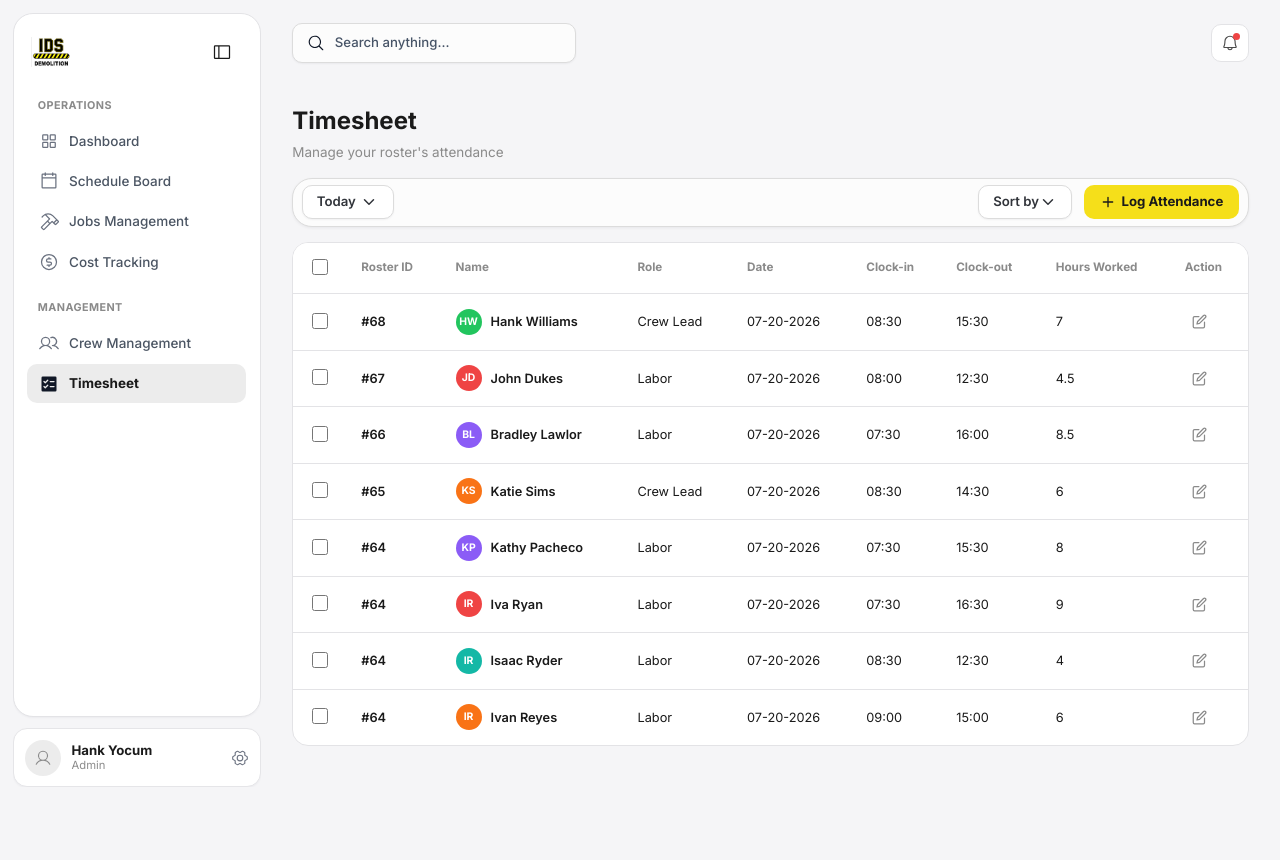
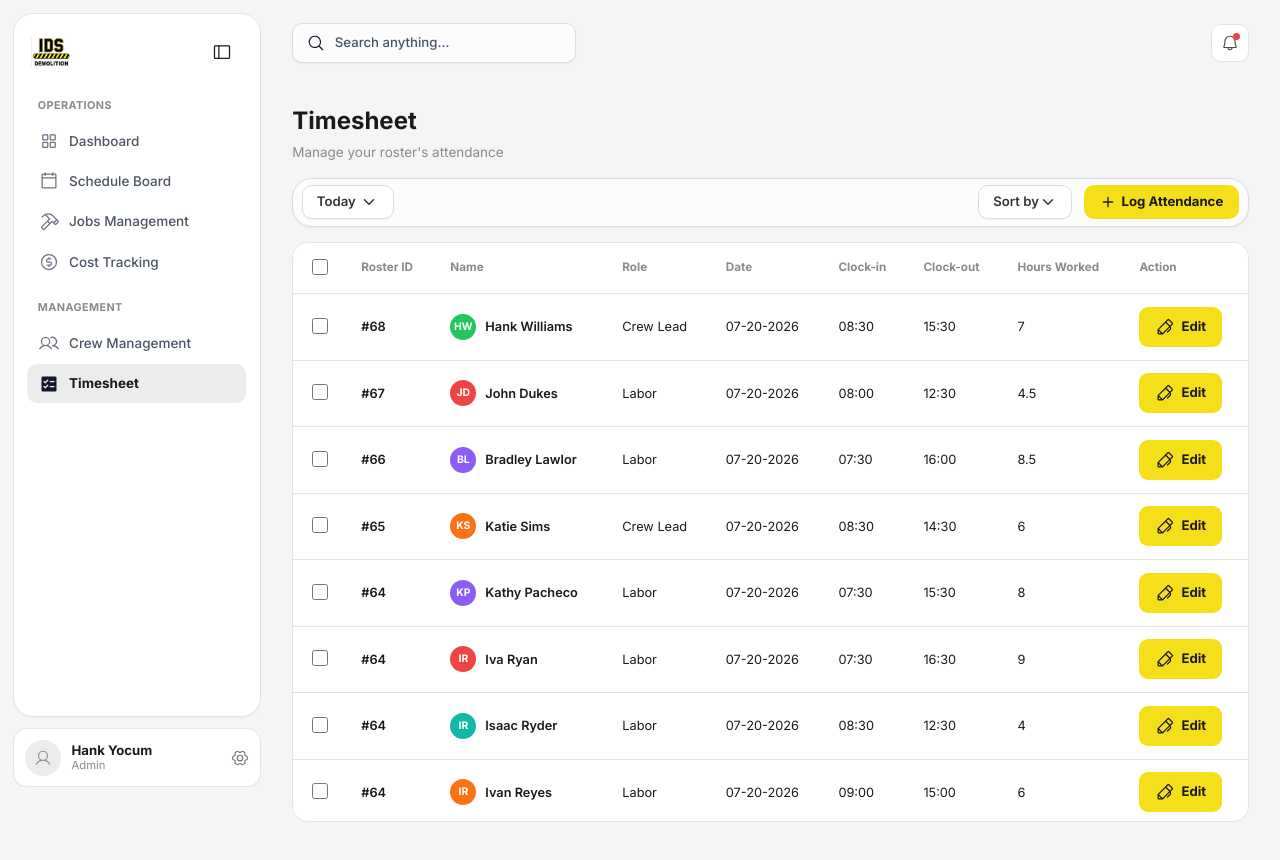
Before and after one commit to App-Stop/ids-web, a React (Vite) app: page /timesheet in a window 1280 px wide. Shown: the top 860 px of the page. Before the commit the page ends 800 px from the top, so only its background shows below. Built offline with nearby package versions, Linux system fonts and the light colour scheme.

Commit message:
Changed action button stylings in timesheet and crew

```diff
--- a/package.json
+++ b/package.json
@@ -16,6 +16,7 @@
     "@phosphor-icons/react": "^2.1.10",
     "react": "^19.2.7",
     "react-dom": "^19.2.7",
+    "react-icons": "^5.7.0",
     "react-router-dom": "^7.18.1"
   },
   "devDependencies": {
--- a/src/pages/Crew.tsx
+++ b/src/pages/Crew.tsx
@@ -1,5 +1,5 @@
 import { useMemo, useRef, useState } from 'react'
-import { ArrowDown } from '@phosphor-icons/react'
+import { ArrowDown, PenIcon } from '@phosphor-icons/react'
 import Sidebar from '../components/dashboard/Sidebar'
 import Topbar from '../components/dashboard/Topbar'
 import { Icon } from '../components/dashboard/icons'
@@ -446,8 +446,9 @@ export default function Crew() {
                       <StatusPill status={row.status} />
                     </td>
                     <td>
-                      <button type="button" className="crew-edit-btn" onClick={() => setFlow({ type: 'editCrew', crew: row })}>
-                        <Icon.Edit width={15} height={15} />
+                      <button type="button" className="btn btn--primary" onClick={() => setFlow({ type: 'editCrew', crew: row })}>
+                        <PenIcon size={20}/>
+                      <p>Edit</p>
                         {row.status === 'Unassigned' && <span className="crew-edit-btn__dot" />}
                       </button>
                     </td>
@@ -525,8 +526,9 @@ export default function Crew() {
                       <StatusPill status={row.status} />
                     </td>
                     <td className="crew-center">
-                      <button type="button" className="crew-edit-btn" onClick={() => setFlow({ type: 'editMember', member: row })}>
-                        <Icon.Edit width={15} height={15} />
+                      <button type="button" className="btn btn--primary" onClick={() => setFlow({ type: 'editMember', member: row })}>
+                        <PenIcon size={20}/>
+                      <p>Edit</p>
                       </button>
                     </td>
                   </tr>
--- a/src/pages/Timesheet.tsx
+++ b/src/pages/Timesheet.tsx
@@ -1,5 +1,5 @@
 import { useMemo, useRef, useState } from 'react'
-import { MagnifyingGlass, Bell } from '@phosphor-icons/react'
+import { MagnifyingGlass, Bell, Pen, PenIcon } from '@phosphor-icons/react'
 import Sidebar from '../components/dashboard/Sidebar'
 import Modal from '../components/dashboard/Modal'
 import Dropdown from '../components/dashboard/Dropdown'
@@ -489,8 +489,9 @@ export default function Timesheet() {
                   <td>{row.clockOut}</td>
                   <td>{row.hoursWorked}</td>
                   <td>
-                    <button type="button" className="ts-action-btn" onClick={() => openEditModal(row)} aria-label={`Edit attendance for ${row.name}`}>
-                      <Icon.Edit width={15} height={15} />
+                    <button type="button" className="btn--primary btn" onClick={() => openEditModal(row)} aria-label={`Edit attendance for ${row.name}`}>
+                      <PenIcon size={20}/>
+                      <p>Edit</p>
                     </button>
                   </td>
                 </tr>
```
Also changed, not shown: 1 other file (tests, documents, lock files or other folders).
